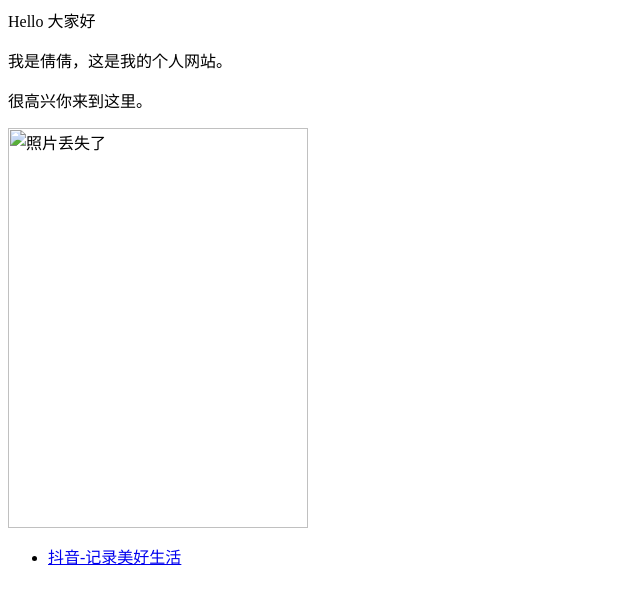
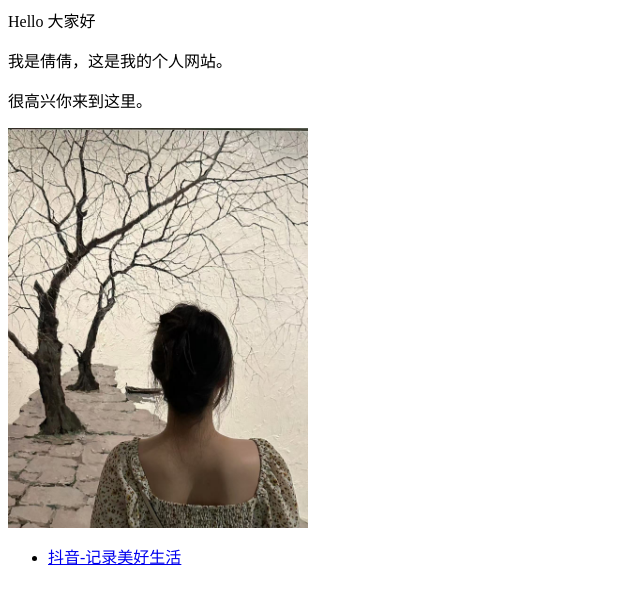
Before and after one commit to yiweizhangcs/StaticPage1.github.io, a plain HTML site: page index.html in a window 1280 px wide. Shown: the whole page, without its empty margins (0-640 px from the left). Drawn offline with Linux system fonts and the light colour scheme.

Commit message:
Update index.html

```diff
--- a/index.html
+++ b/index.html
@@ -1,7 +1,7 @@
 <p>Hello 大家好</p>
 <p>我是倩倩，这是我的个人网站。 </p>
 <p>很高兴你来到这里。</p>
-<img src="/blob/main/SP_1.jpg" alt="照片丢失了" width="300" height="400">
+<img src="https://github.com/yiweizhangcs/StaticPage1.github.io/blob/main/SP_1.jpg" alt="照片丢失了" width="300" height="400">
 <ul>
   <li> <a href="https://www.douyin.com/">抖音-记录美好生活</a> </li>
 </ul>
```
